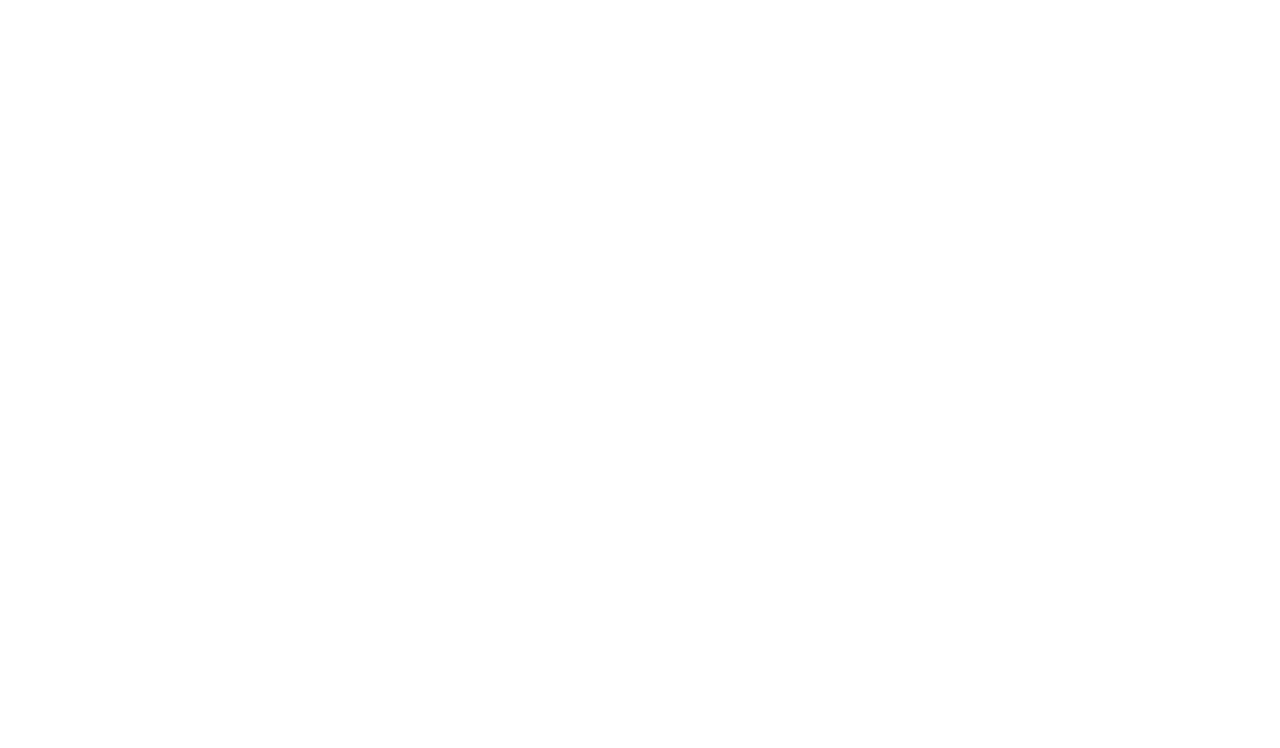
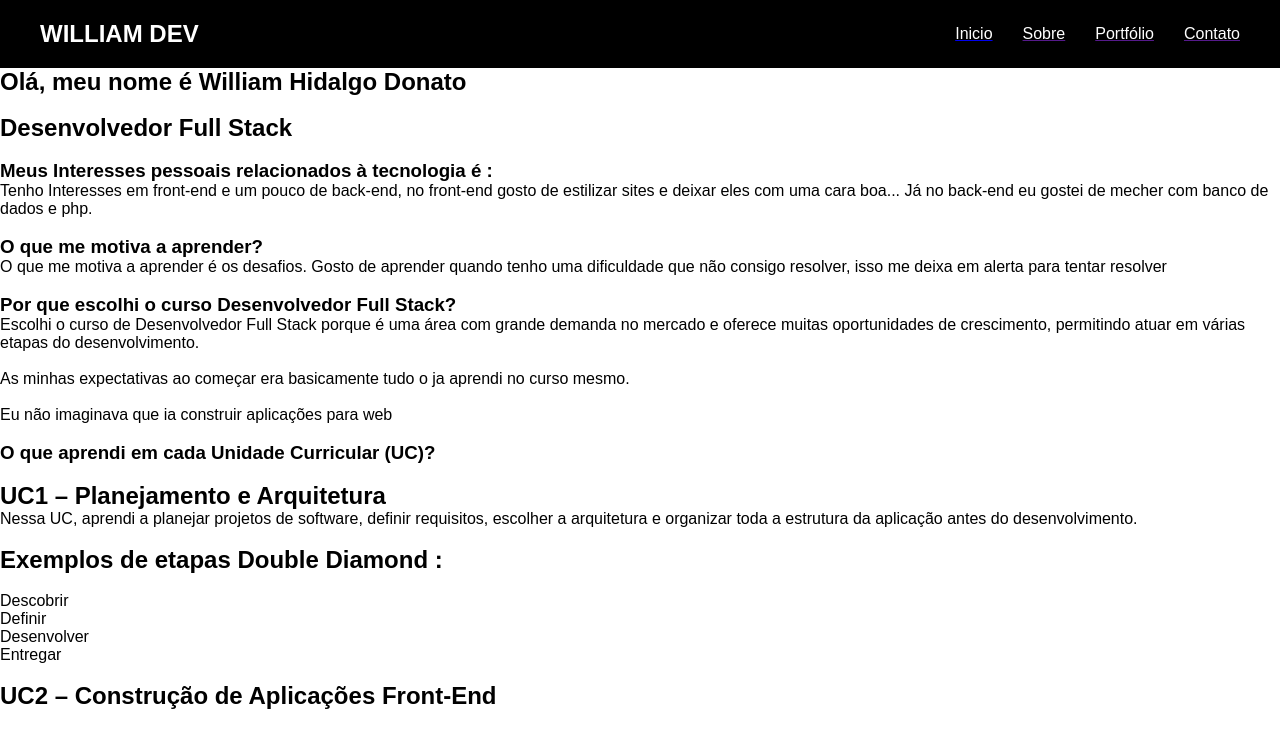
Before and after one commit to William8400/williamdev.infinityfree.me, a plain HTML site: page index.html in a window 1280 px wide. Drawn offline with Linux system fonts and the light colour scheme.

Commit message:
Apresentação minha

```diff
--- a/css/style.css
+++ b/css/style.css
@@ -26,7 +26,14 @@ body {
     gap: 30px;
 }
 
+#cabecalho ul li {
+    text-decoration: none;
+    color: white;
+
+}
+
 #cabecalho ul li:hover {
     color: red;
     cursor: pointer;
+    text-decoration: none;
 }
--- a/index.html
+++ b/index.html
@@ -8,5 +8,88 @@
 </head>
 <body>
 
+    <header id="cabecalho">
+
+        <div class="logo"> WILLIAM DEV </div>
+
+        <ul>
+            <a href="index.html"><li>Inicio</li></a>
+            <a href=""><li>Sobre</li></a>
+            <a href=""><li>Portfólio</li></a>
+            <a href=""><li>Contato</li></a>
+        </ul>
+    </header>
+
+    <section>
+
+        <div class="apresentacao">
+
+            <h1>Olá, meu nome é William Hidalgo Donato</h1>
+            <br>
+
+            <h2>Desenvolvedor Full Stack</h2>
+
+            <br>
+
+            <h3>Meus Interesses pessoais relacionados à tecnologia é : </h3>
+
+            <p>Tenho Interesses em front-end e um pouco de back-end, no front-end gosto de estilizar sites e deixar eles com uma cara boa... Já no back-end eu gostei de mecher com banco de dados e php.</p>
+
+            <br>
+
+            <h3>O que me motiva a aprender?</h3>
+
+            <p>O que me motiva a aprender é os desafios. Gosto de aprender quando tenho uma dificuldade que não consigo resolver, isso me deixa em alerta para tentar resolver</p>
+
+            <br>
+
+            <h3>Por que escolhi o curso Desenvolvedor Full Stack?</h3>
+
+            <p>Escolhi o curso de Desenvolvedor Full Stack porque é uma área com grande demanda no mercado e oferece muitas oportunidades de crescimento, permitindo atuar em várias etapas do desenvolvimento.</p>
+            <br>
+
+            <p>As minhas expectativas ao começar era basicamente tudo o ja aprendi no curso mesmo.</p>
+            <br>
+            <p>Eu não imaginava que ia construir aplicações para web</p>
+
+            <br>
+
+            <h3>O que aprendi em cada Unidade Curricular (UC)?</h3>
+
+            <br>
+
+            <h2>UC1 – Planejamento e Arquitetura</h2>
+
+            <p>Nessa UC, aprendi a planejar projetos de software, definir requisitos, escolher a arquitetura e organizar toda a estrutura da aplicação antes do desenvolvimento.</p>
+
+            <br>
+
+            <h2>Exemplos de etapas Double Diamond :</h2>
+            <br>
+
+            <ul>
+                <li>Descobrir</li>
+                <li>Definir</li>
+                <li>Desenvolver</li>
+                <li>Entregar</li>
+            </ul>
+            <br>
+
+            <h2>UC2 – Construção de Aplicações Front-End</h2>
+
+            <p></p>
+
+
+
+
+
+
+        </div>
+
+
+
+
+    </section>
+
 </body>
 </html>
```
